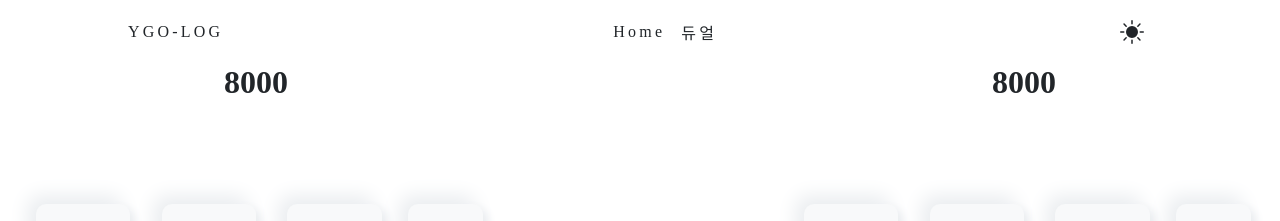
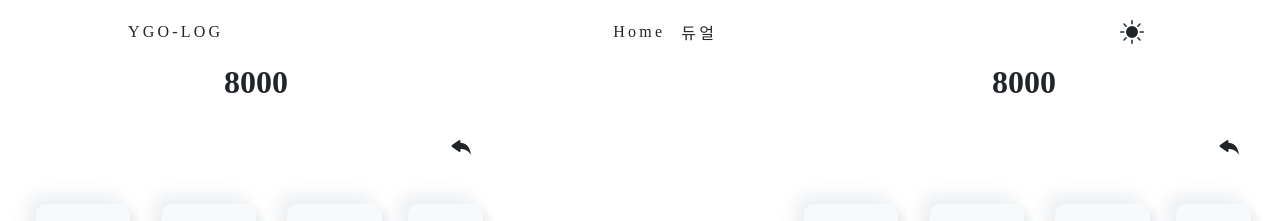
Before and after one commit to ygo-project/web-fe, a Vue app: page /duel in a window 1280 px wide. Shown: the top 221 px of the page. Built offline with nearby package versions, Linux system fonts and the light colour scheme.

Commit message:
라이프 포인트 되돌리기 기능 개발

```diff
--- /dev/null
+++ b/src/assets/svgs/ReplyIcon.vue
@@ -0,0 +1,11 @@
+<script setup>
+
+</script>
+
+<template>
+    <path d="M5.921 11.9 1.353 8.62a.719.719 0 0 1 0-1.238L5.921 4.1A.716.716 0 0 1 7 4.719V6c1.5 0 6 0 7 8-2.5-4.5-7-4-7-4v1.281c0 .56-.606.898-1.079.62z"/>
+</template>
+
+<style scoped>
+
+</style>
--- a/src/components/atom/IconBase.vue
+++ b/src/components/atom/IconBase.vue
@@ -25,5 +25,5 @@
     </svg>
 </template>
 
-<style>
+<style scoped>
 </style>
--- a/src/pages/Duel/LifePointBoard/LifePoint/LifePoint.vue
+++ b/src/pages/Duel/LifePointBoard/LifePoint/LifePoint.vue
@@ -1,22 +1,81 @@
 <script>
+import IconBase from "@/components/atom/IconBase.vue";
+import ReplyIcon from "@/assets/svgs/ReplyIcon.vue";
+
 export default {
+    components: { ReplyIcon, IconBase },
     props: {
         lifePoint: { type: Number, default: 8000 },
         order: { type: String },
+        returnFunc: { type: Function },
     }
 }
 </script>
 
 <template>
     <div class="life-point-container">
-        <h1>{{ lifePoint }}</h1>
-        <h5>{{ order }}</h5>
+        <div class="display">
+            <h1>{{ lifePoint }}</h1>
+        </div>
+        <div class="order">
+            <h5>{{ order }}</h5>
+            <div class="setting-hover" @click="returnFunc()">
+                <IconBase><ReplyIcon /></IconBase>
+            </div>
+        </div>
     </div>
 </template>
 
 <style scoped>
     .life-point-container {
         display: flex;
+        flex-wrap: wrap;
+        flex-direction: row;
         justify-content: center;
+
+        > div {
+            width: 100%;
+            flex: auto;
+            display: flex;
+        }
+
+        .display {
+            justify-content: center;
+        }
+
+        .order {
+            align-items: center;
+            justify-content: flex-end;
+            padding-right: 30px;
+
+            h5 {
+                margin-right: 30px;
+            }
+
+            .setting-hover {
+                display: flex;
+                align-items: center;
+                justify-content: center;
+                width: 40px;
+                height: 40px;
+                margin-left: 0.3rem;
+                border-radius: 40px;
+                color: var(--text1);
+
+                svg {
+                    width: 24px;
+                    height: 24px;
+                    pointer-events: none;
+                    color: var(--text1);
+
+                    font-size: 24px;
+                }
+
+                &:hover {
+                    background-color: var(--slight-layer);
+                    cursor: pointer;
+                }
+            }
+        }
     }
 </style>
--- a/src/pages/Duel/LifePointBoard/LifePointBoard.vue
+++ b/src/pages/Duel/LifePointBoard/LifePointBoard.vue
@@ -1,23 +1,57 @@
 <script setup>
-import {onMounted, ref} from "vue";
+    import { onMounted, ref } from "vue";
 
     import LifePoint from "@/pages/Duel/LifePointBoard/LifePoint/LifePoint.vue";
     import KeyBoard from "@/pages/Duel/LifePointBoard/Keyboard/KeyBoard.vue";
 
     const lp = ref(8000);
     const order = ref('');
+    const lpLog = [];
 
     const changeLP = (operator, amount) => {
         if (operator === '+') {
-            lp.value = lp.value + amount * 1;
+            animateLP(lp.value + amount * 1);
         }
 
         if (operator === '-') {
-            lp.value = lp.value - amount * 1;
+            animateLP(lp.value - amount * 1);
         }
 
         if (operator === '/') {
-            lp.value = lp.value / (amount * 1);
+            animateLP(lp.value / (amount * 1));
+        }
+    }
+
+    const returnLP = () => {
+        const target = lpLog.length === 0 ? 8000 : lpLog.pop();
+        animateLP(target, true);
+    }
+
+    const animateLP = (dest, log) => {
+        if (!log) lpLog.push(lp.value);
+        const diff = Math.ceil((dest - lp.value) / 33);
+
+        let time = 0;
+        for (let start = lp.value; start !== dest; start += diff) {
+            setTimeout(() => {
+                lp.value = start;
+            }, 20 * time);
+
+            if (diff > 0 && start + diff > dest) {
+                start = dest - diff;
+                setTimeout(() => {
+                    lp.value = dest;
+                }, 20 * (time + 1));
+            }
+
+            if (diff < 0 && start + diff < dest) {
+                start = dest - diff;
+                setTimeout(() => {
+                    lp.value = dest;
+                }, 20 * (time + 1));
+            }
+
+            time++;
         }
     }
 
@@ -36,7 +70,7 @@ import {onMounted, ref} from "vue";
 
 <template>
     <div class="lp-board-container">
-        <LifePoint :life-point="lp" :order="order" />
+        <LifePoint :life-point="lp" :order="order" :return-func="returnLP" />
         <KeyBoard :order="order" @setOrder="(nextOrd) => order = nextOrd" @run="() => runOperation()" />
     </div>
 </template>
--- a/src/styles/_base.scss
+++ b/src/styles/_base.scss
@@ -7,7 +7,7 @@
 body {
     color: var(--text1);
     background: var(--bg-page2);
-    transition: background-color 0.2s;
+    transition: all 0.4s;
     margin: 0;
 }
 
```
